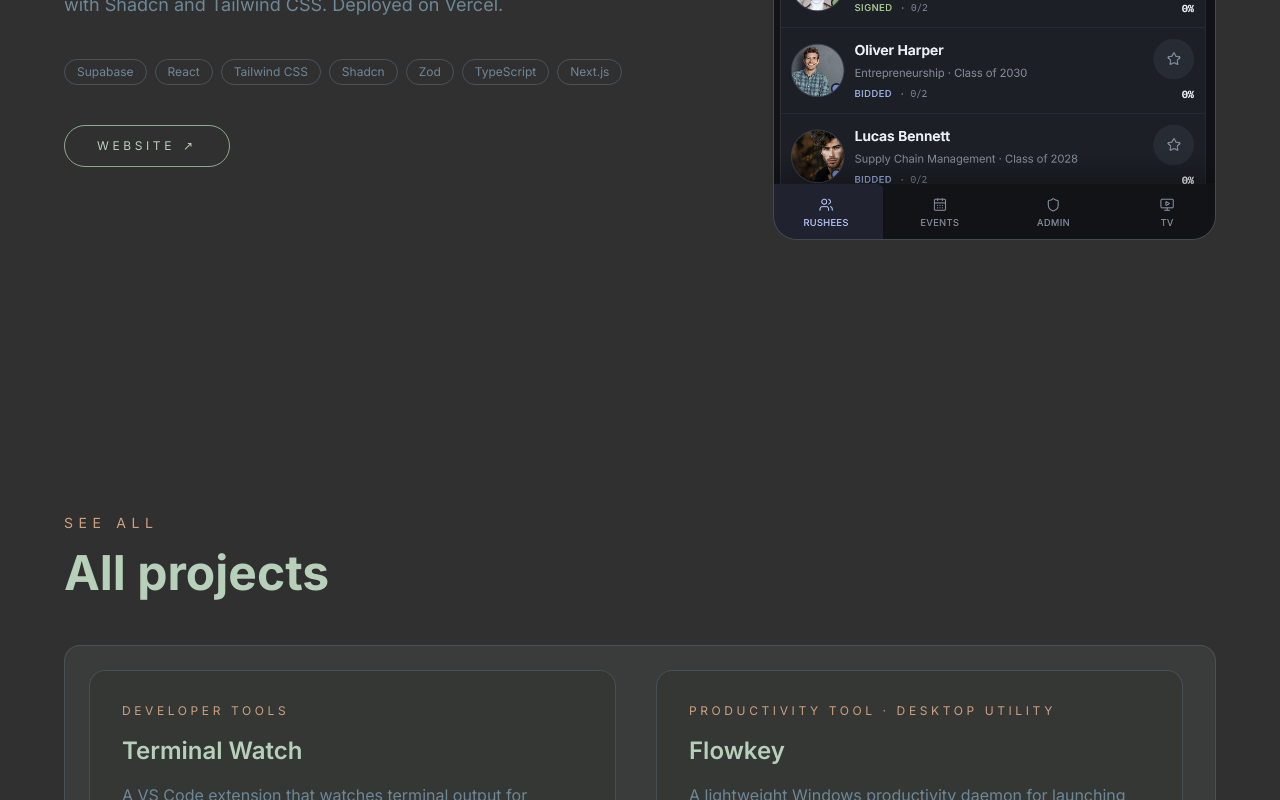
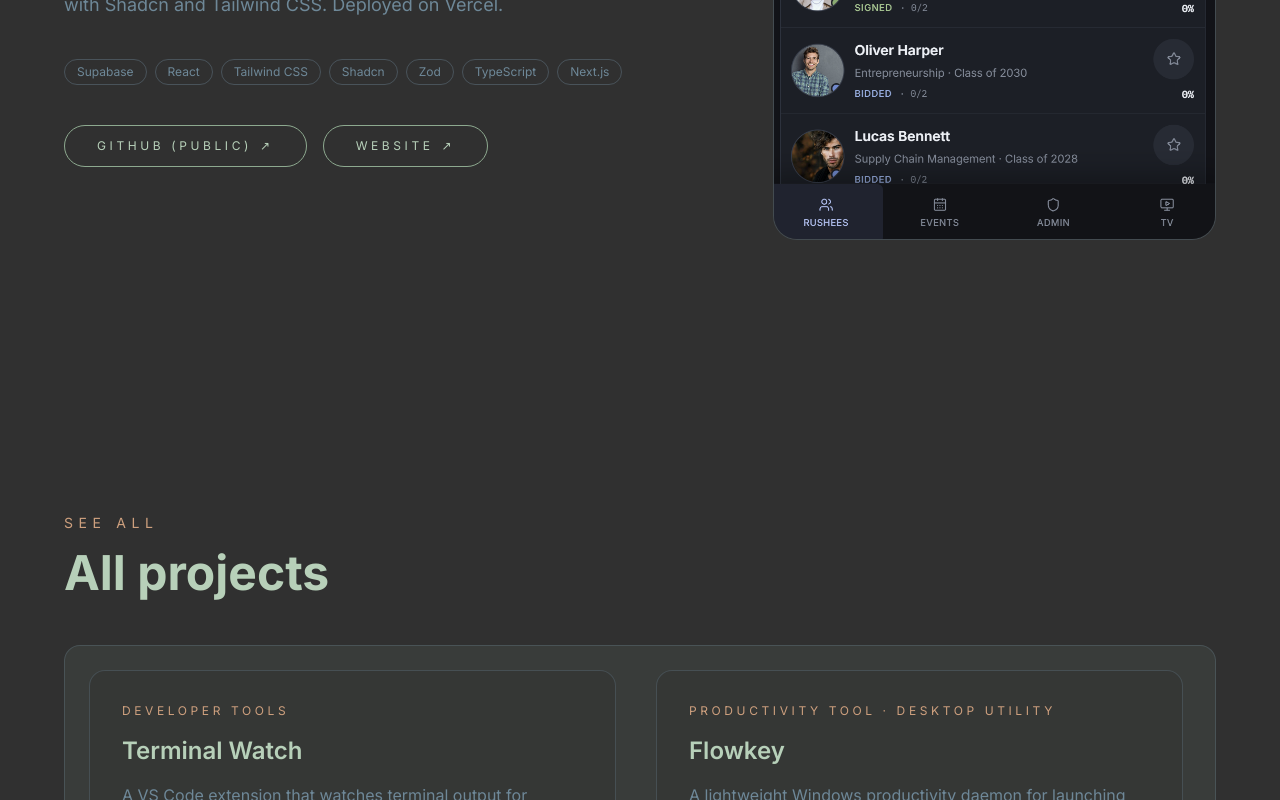
Before and after one commit to BladeFin/portfolio, a React (Vite) app: page / in a window 1280 px wide. Shown: the part 3660-4460 px from the top of the page. Built offline with nearby package versions, Linux system fonts and the light colour scheme.

Commit message:
Update Rush hour with public GitHub

```diff
--- a/src/content/data.ts
+++ b/src/content/data.ts
@@ -90,7 +90,13 @@ export const projects: Project[] = [
       "TypeScript",
       "Next.js",
     ],
-    links: [{ label: "Website", url: "https://fratrush.vercel.app" }],
+    links: [
+      {
+        label: "GitHub (public)",
+        url: "https://github.com/BladeFin/rush-hour-showcase/",
+      },
+      { label: "Website", url: "https://fratrush.vercel.app" },
+    ],
     image: "./projects/rush-hour.png",
     featured: true,
   },
```
